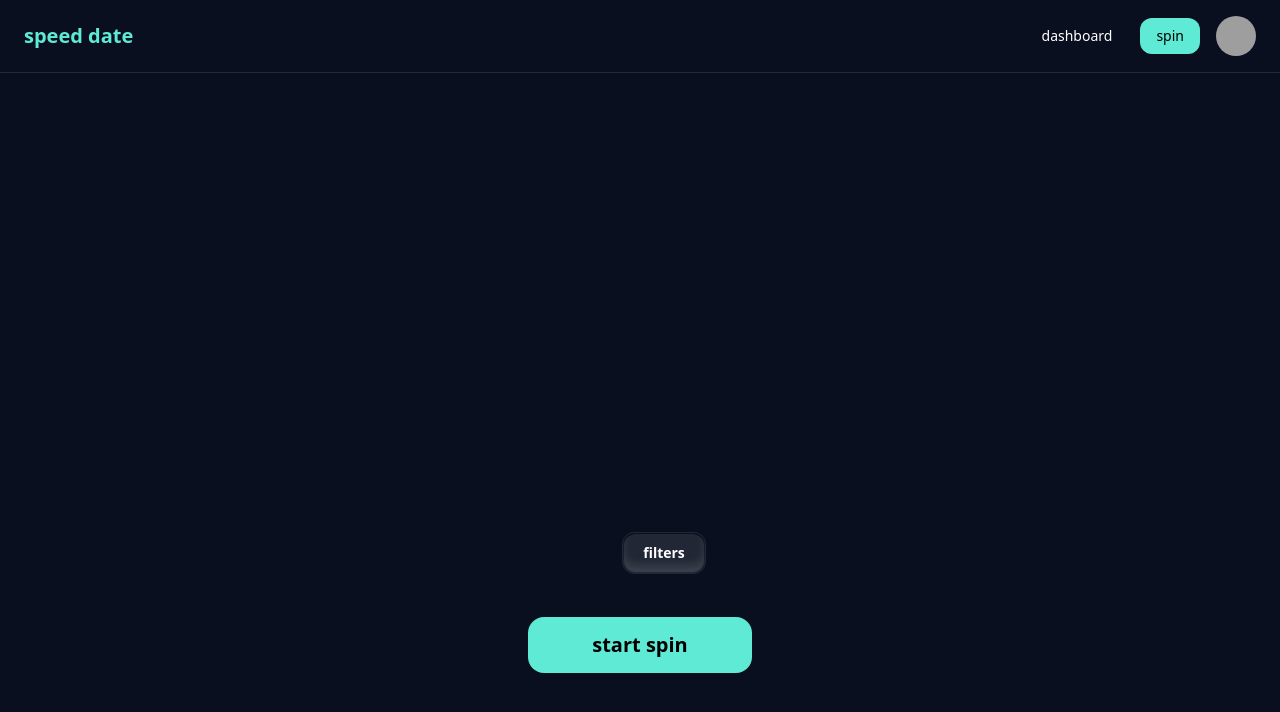
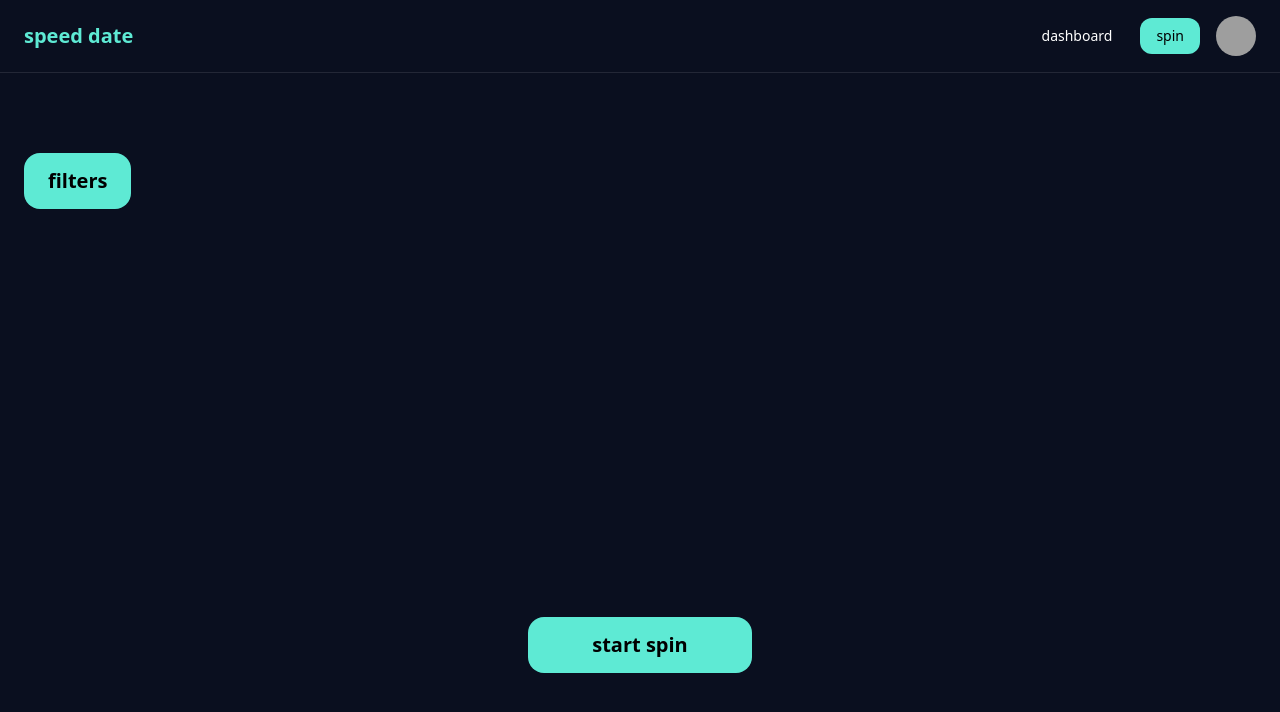
Before and after one commit to edward3099/speed, a Next.js app: page /spin in a window 1280 px wide. Shown: the top 712 px of the page. Built offline with nearby package versions, Linux system fonts and the light colour scheme; grey boxes are pictures that could not be loaded.

Commit message:
Refactor: Replace ShimmerButton with native button for filters
Co-authored-by: c6tsnfx68d <c6tsnfx68d@privaterelay.appleid.com>

```diff
--- a/src/app/spin/page.tsx
+++ b/src/app/spin/page.tsx
@@ -1,7 +1,6 @@
 "use client"
 
 import { useEffect, useState } from "react"
-import { ShimmerButton } from "@/components/ShimmerButton"
 
 export default function spin() {
   const profiles = [
@@ -75,12 +74,12 @@ export default function spin() {
   return (
     <div className="min-h-screen w-full bg-[#0a0f1f] text-white px-6 flex items-center justify-center relative">
       {/* filter button top left */}
-      <ShimmerButton
+      <button
         onClick={() => setShowFilters(true)}
-        className="absolute top-20 left-6 z-10"
+        className="absolute top-20 left-6 h-14 px-6 bg-teal-300 text-black rounded-2xl text-xl font-semibold flex items-center justify-center active:scale-95 transition z-10"
       >
         filters
-      </ShimmerButton>
+      </button>
 
       {!started && (
         <button
```
